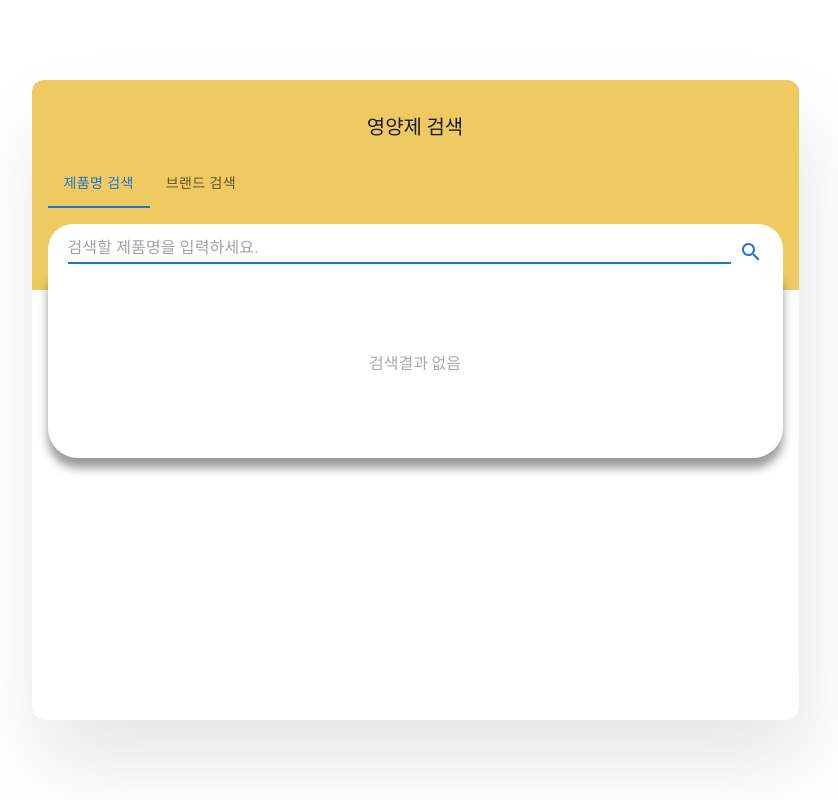
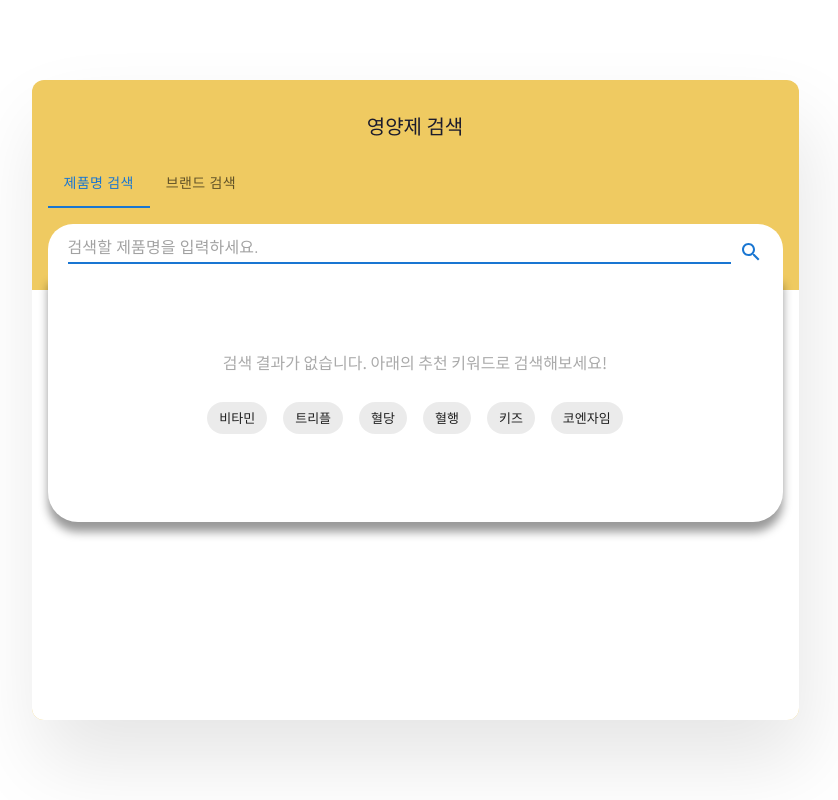
Before and after one commit to brad-go/wanted-nutritional-supplements, a React (Create React App) app: page / in a window 1280 px wide. Both pictures are taken after a click on the element 624 px from the left and 248 px from the top of the page. Shown: the whole page, without its empty margins (225-1063 px from the left). Built offline with nearby package versions, Linux system fonts and the light colour scheme.

Commit message:
✨ feat: 추천 키워드 기능 구현
Co-authored-by: Hyojeong Choi <hyochoi31@gmail.com>

```diff
--- a/src/App.tsx
+++ b/src/App.tsx
@@ -1,8 +1,16 @@
 import React, { useEffect, useRef, useState } from 'react';
+import {
+  IconButton,
+  Tab,
+  Tabs,
+  TextField,
+  List,
+  ListItem,
+  Chip,
+} from '@mui/material';
+import SearchIcon from '@mui/icons-material/Search';
 import styled, { css } from 'styled-components';
-import { IconButton, Tab, Tabs, TextField } from '@mui/material';
-import { List, ListItem } from '@mui/material';
-import SearchIcon from '@mui/icons-material/Search';
+import { PRODUCT_KEYWORDS, BRAND_KEYWORDS } from '~constants/index';
 import { type NutritionType, SearchType } from '~types/index';
 import { createFuzzyMatcher } from '~utils/index';
 import { fetchApi } from '~api/index';
@@ -135,7 +143,6 @@ function App() {
                 value={inputValue}
                 onChange={handleInputChange}
                 onFocus={handleFocus}
-                // onBlur={handleBlur}
                 autoComplete="off"
                 fullWidth
               />
@@ -158,7 +165,22 @@ function App() {
                       </ListItem>
                     ))
                   ) : (
-                    <BlankContainer>검색결과 없음</BlankContainer>
+                    <BlankContainer>
+                      검색 결과가 없습니다. 아래의 추천 키워드로 검색해보세요!
+                      <ChipContainer>
+                        {inputValue.length === 0 &&
+                          (searchType === SearchType.PRODUCT
+                            ? PRODUCT_KEYWORDS
+                            : BRAND_KEYWORDS
+                          ).map((name) => (
+                            <Chip
+                              key={name}
+                              label={name}
+                              onClick={handlePreviewClick}
+                            />
+                          ))}
+                      </ChipContainer>
+                    </BlankContainer>
                   )}
                 </List>
               </DropdownContainer>
@@ -347,10 +369,20 @@ const ProductItem = styled.article`
 
 const BlankContainer = styled.div`
   display: flex;
+  flex-direction: column;
   justify-content: center;
   align-items: center;
+  gap: 2em;
   padding: 5em 0;
   color: #aaa;
 `;
 
+const ChipContainer = styled.div`
+  display: flex;
+  justify-content: center;
+  gap: 0.5em 1em;
+  padding: 0 3em;
+  flex-wrap: wrap;
+`;
+
 export default App;
--- a/src/constants/index.ts
+++ b/src/constants/index.ts
@@ -1 +1,2 @@
-export { API_URL} from './api';
+export { API_URL } from './api';
+export { PRODUCT_KEYWORDS, BRAND_KEYWORDS } from './keyword';
--- /dev/null
+++ b/src/constants/keyword.ts
@@ -0,0 +1,19 @@
+export const PRODUCT_KEYWORDS = [
+  '비타민',
+  '트리플',
+  '혈당',
+  '혈행',
+  '키즈',
+  '코엔자임',
+];
+
+export const BRAND_KEYWORDS = [
+  'SK 케미칼',
+  '뉴트리라이트',
+  '동국제약',
+  '풀무원 로하스',
+  '풀무원건강생활',
+  '일양약품',
+  '유한메디카',
+  '라이프 익스텐션',
+];
```
